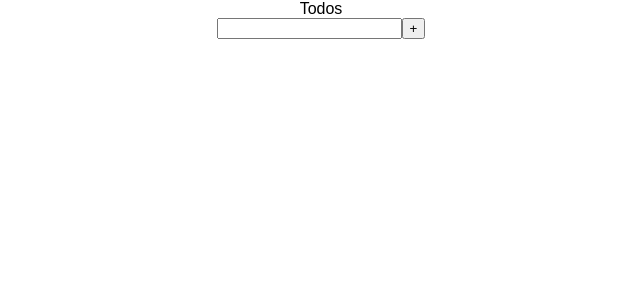
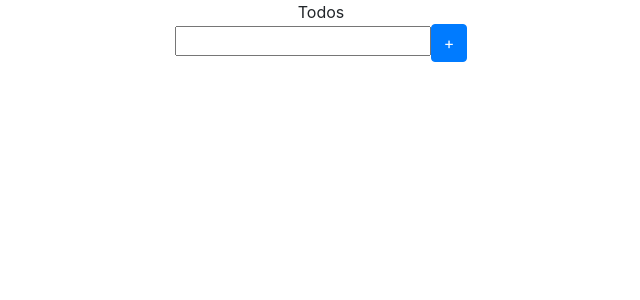
Before and after one commit to heathernfran/react-todos, a React app: page / in a window 1280 px wide. Shown: the top 300 px of the page, without its empty margins (319-959 px from the left). Built offline with nearby package versions, Linux system fonts and the light colour scheme.

Commit message:
Install bootstrap

```diff
--- a/package.json
+++ b/package.json
@@ -10,6 +10,7 @@
     "babel-loader": "7.1.2",
     "babel-preset-react-app": "^3.1.0",
     "babel-runtime": "6.26.0",
+    "bootstrap": "^4.0.0-beta.2",
     "case-sensitive-paths-webpack-plugin": "2.1.1",
     "chalk": "1.1.3",
     "css-loader": "0.28.7",
@@ -37,6 +38,7 @@
     "prop-types": "^15.6.0",
     "raf": "3.4.0",
     "react": "^16.0.0",
+    "react-bootstrap": "^0.31.5",
     "react-dev-utils": "^4.2.1",
     "react-dom": "^16.0.0",
     "react-redux": "^5.0.6",
--- a/src/components/Add.jsx
+++ b/src/components/Add.jsx
@@ -2,6 +2,7 @@ import React from 'react'
 import uuidv4 from 'uuid/v4'
 import { func } from 'prop-types'
 import { connect } from 'react-redux'
+import { Button } from 'react-bootstrap'
 import { addTodo } from '../actions'
 
 const mapStateToProps = state => ({
@@ -20,7 +21,7 @@ const Add = ({ handleSubmit }) => (
     handleSubmit(uuidv4(), e.target.todo.value)
   }}>
     <input type="text" name="todo" />
-    <button type="submit">+</button>
+    <Button bsStyle='primary' type="submit">+</Button>
   </form>
 )
 
--- a/src/containers/App.jsx
+++ b/src/containers/App.jsx
@@ -1,4 +1,6 @@
 import React from 'react';
+import 'bootstrap/dist/css/bootstrap.min.css'
+
 import Add from '../components/Add'
 import TodoList from './TodoList'
 import './App.scss';
```
Also changed, not shown: 1 other file (tests, documents, lock files or other folders).
